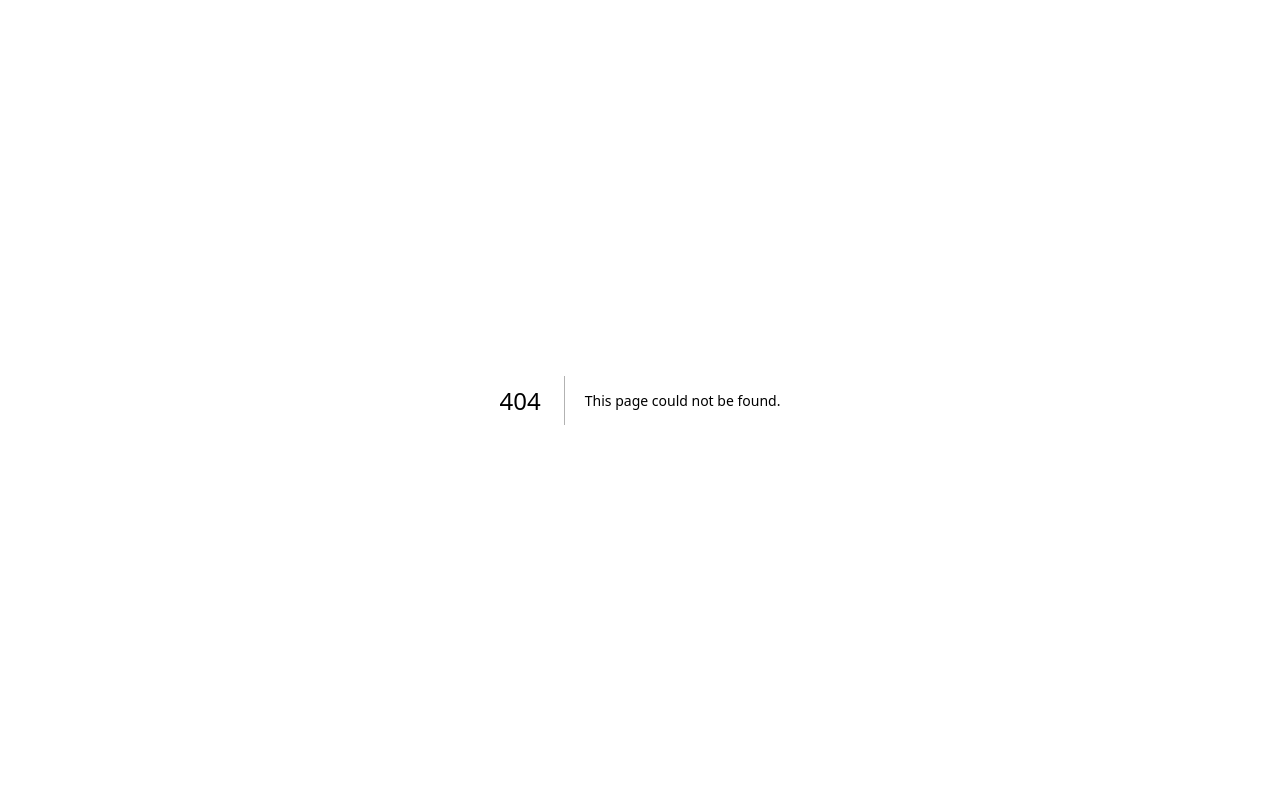
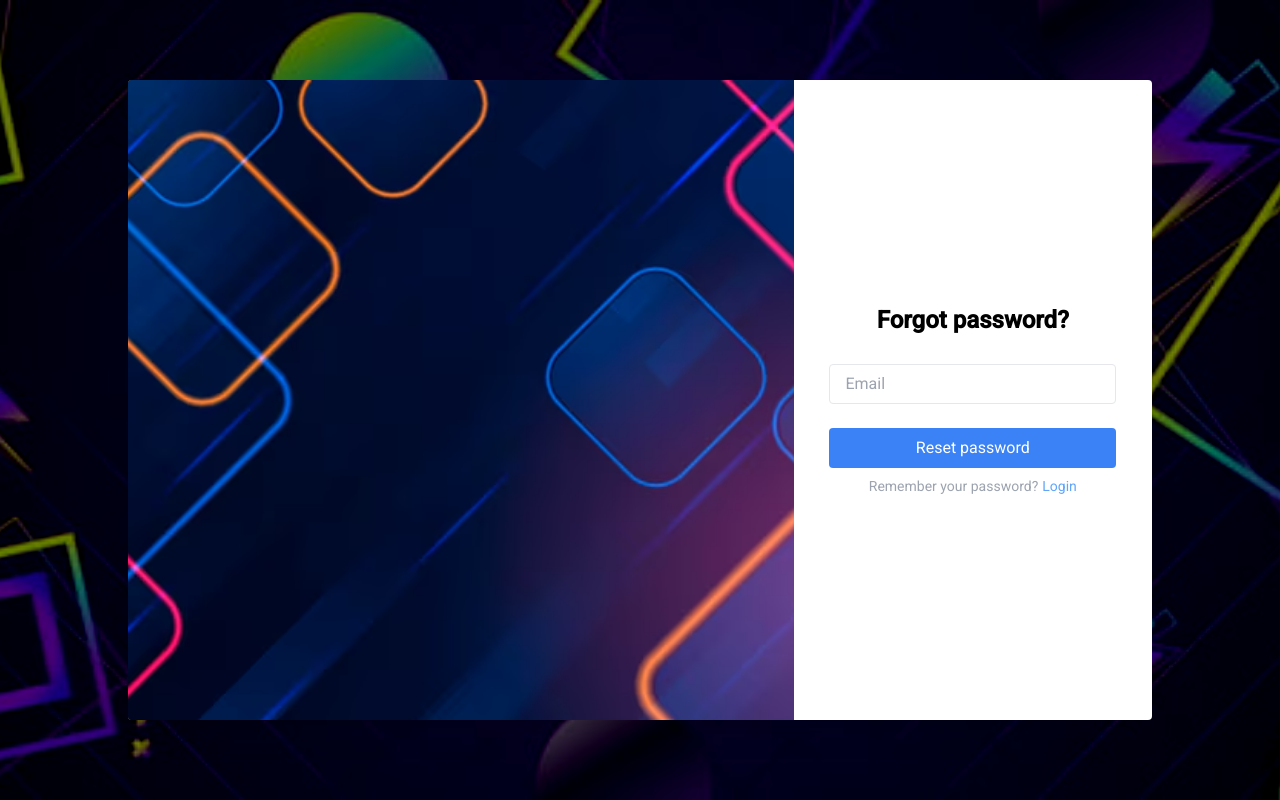
Before and after one commit to Phichitchai66022837/Tamroi_manager, a Next.js app: page /forgotpassword in a window 1280 px wide. Before the commit this address had no page. Built offline with nearby package versions, Linux system fonts and the light colour scheme.

Commit message:
Create reset password page

```diff
--- a/src/app/forgot/page.js
+++ /dev/null
@@ -1,9 +0,0 @@
-
-
-export default function Forgot() {
-    return (
-        <div>
-            <h1>Forgot</h1>
-        </div>
-    );
-}
--- /dev/null
+++ b/src/app/forgotpassword/page.js
@@ -0,0 +1,146 @@
+"use client";
+
+import { useState, useEffect, useRef } from "react";
+import { useRouter } from "next/navigation";
+import { Roboto } from "next/font/google";
+import Image from "next/image";
+
+const roboto = Roboto({
+    weight: ["400", "500"],
+    subsets: ["latin"],
+});
+
+export default function ResetPassword() {
+    const [formData, setFormData] = useState({ email: "" });
+    const [error, setError] = useState("");
+    const [isModalOpen, setIsModalOpen] = useState(false);
+    const emailRef = useRef(null);
+    const emailPattern = /^[^\s@]+@[^\s@]+\.[^\s@]+$/;
+
+    const focusField = (fieldRef) => {
+        if (fieldRef && fieldRef.current) {
+            fieldRef.current.focus();
+        }
+    };
+
+    const handleResetPassword = () => {
+        const { email } = formData;
+
+        if (!email) {
+            setError("Email is required.");
+            focusField(emailRef);
+            return;
+        }
+
+        if (!emailPattern.test(email)) {
+            setError("Invalid email format");
+            focusField(emailRef);
+            return;
+        }
+
+        setError("");
+        setIsModalOpen(true);
+    };
+
+    const handleKeyDown = (e) => {
+        if (e.key === "Enter") {
+            handleResetPassword();
+        }
+    };
+
+    useEffect(() => {
+        // Add event listener for Enter key press
+        window.addEventListener("keydown", handleKeyDown);
+
+        // Clean up event listener on component unmount
+        return () => {
+            window.removeEventListener("keydown", handleKeyDown);
+        };
+    }, [formData.email]); // Re-run when email changes
+
+    const handleChange = (e) => {
+        const { name, value } = e.target;
+        setFormData((prev) => ({ ...prev, [name]: value }));
+    };
+
+    return (
+        <div className={`w-screen h-screen flex justify-center items-center bg-[#dfdfdf] relative ${roboto.className}`}>
+            {isModalOpen && (
+                <div className="overlay absolute top-0 left-0 w-screen h-screen bg-black/50 flex justify-center items-center z-10">
+                    <div className="modal bg-white p-6 rounded shadow-lg text-center">
+                        <p className="text-black mb-4">Password reset link sent to your email</p>
+                        <button onClick={() => setIsModalOpen(false)} className="bg-blue-500 text-white px-4 py-2 rounded">OK</button>
+                    </div>
+                </div>
+            )}
+            <Image
+                src="/image/background2.jpg"
+                alt="Logo"
+                layout="fill"
+                objectFit="cover"
+                className="brightness-50 contrast-125"
+            />
+            <div className="bg-white w-[80%] h-[80%] rounded drop-shadow-xl relative flex justify-center items-center">
+                <div className="w-[65%] h-full rounded-l bg-black relative max-[479px]:hidden max-[767px]:w-[35%] max-[630px]:hidden max-[979px]:w-[45%] max-[1200px]:w-[60%]">
+                    <Image
+                        src="/image/background.png"
+                        alt="Logo"
+                        layout="fill"
+                        objectFit="cover"
+                        className="rounded-l"
+                    />
+                </div>
+                <div className="w-[35%] h-full flex justify-center items-center max-[479px]:w-full max-[767px]:w-[75%] max-[630px]:w-full max-[979px]:w-[55%] max-[1200px]:w-[40%]">
+                    <div className="w-[80%] h-[80%] flex flex-col justify-center items-center max-[479px]:h-full">
+                        <span className="text-black text-2xl select-none font-semibold mb-7">
+                            Forgot password?
+                        </span>
+
+                        {/* Input Email */}
+                        <div className="w-full relative mb-3">
+                            <input
+                                ref={emailRef}
+                                name="email"
+                                type="email"
+                                value={formData.email}
+                                onChange={handleChange}
+                                className={`peer w-full h-[40px] rounded border text-black pl-4 outline-sky-400 autofill:bg-white ${!formData.email && error.includes("Email") ? "border-red-500" : ""}`}
+                                style={{
+                                    WebkitBoxShadow: "0 0 0px 1000px white inset"
+                                }}
+                            />
+                            <span
+                                onClick={() => focusField(emailRef)}
+                                className={`peer absolute left-4 text-gray-400 select-none text-center bg-white transition-all duration-200 pointer-events-none peer-focus:top-[-11px] peer-focus:w-16 peer-focus:text-sky-400 ${formData.email ? "top-[-11px] w-16 text-sky-400" : "top-2"}`}
+                            >
+                                Email
+                            </span>
+                        </div>
+
+                        {/* Error Message */}
+                        {error && (
+                            <span className="text-red-500 text-[14px] mb-3">{error}</span>
+                        )}
+
+                        {/* Reset Password Button */}
+                        <button
+                            onClick={handleResetPassword}
+                            className="w-full h-[40px] bg-blue-500 duration-300 text-white rounded mt-3 hover:bg-blue-600"
+                        >
+                            Reset password
+                        </button>
+
+                        <div className="flex justify-center items-center mt-2">
+                            <span className="text-gray-400 text-[14px]">
+                                Remember your password?
+                            </span>
+                            <a href="/login" className="text-blue-400 text-[14px] ml-1">
+                                Login
+                            </a>
+                        </div>
+                    </div>
+                </div>
+            </div>
+        </div>
+    );
+}
--- a/src/app/login/page.js
+++ b/src/app/login/page.js
@@ -153,6 +153,9 @@ export default function Login() {
                                 onChange={(e) => setEmail(e.target.value)}
                                 className={`peer w-full h-[40px] rounded border text-black pl-4 outline-sky-400 ${isEmailEmpty || isInvalidEmail ? "border-red-500" : ""
                                     }`}
+                                style={{
+                                    WebkitBoxShadow: "0 0 0px 1000px white inset"
+                                }}
                             />
                             <span
                                 onClick={() => handleSpanClick(emailRef)}
@@ -172,6 +175,9 @@ export default function Login() {
                                 onChange={(e) => setPassword(e.target.value)}
                                 className={`peer w-full h-[40px] rounded border text-black pl-4 outline-sky-400 ${isPasswordEmpty ? "border-red-500" : ""
                                     }`}
+                                style={{
+                                    WebkitBoxShadow: "0 0 0px 1000px white inset"
+                                }}
                             />
                             <span
                                 onClick={() => handleSpanClick(passwordRef)}
@@ -187,7 +193,7 @@ export default function Login() {
                             <span className="text-red-500 text-[14px] mb-3">{error}</span>
                         )}
 
-                        <a href="/forgot" className="text-[14px] mt-3 text-blue-400">
+                        <a href="/forgotpassword" className="text-[14px] mt-3 text-blue-400">
                             Forgot Password?
                         </a>
                         <button
--- a/src/app/register/page.js
+++ b/src/app/register/page.js
@@ -133,6 +133,9 @@ export default function Signup() {
                                 value={formData.email}
                                 onChange={handleChange}
                                 className={`peer w-full h-[40px] rounded border text-black pl-4 outline-sky-400  ${!formData.email && error.includes("Email") ? "border-red-500" : ""}`}
+                                style={{
+                                    WebkitBoxShadow: "0 0 0px 1000px white inset"
+                                }}
                             />
                             <span
                                 onClick={() => handleSpanClick(emailRef)}
@@ -151,6 +154,9 @@ export default function Signup() {
                                 value={formData.password}
                                 onChange={handleChange}
                                 className={`peer w-full h-[40px] rounded border text-black pl-4 outline-sky-400 ${!formData.password && error.includes("Password") ? "border-red-500" : ""}`}
+                                style={{
+                                    WebkitBoxShadow: "0 0 0px 1000px white inset"
+                                }}
                             />
                             <span
                                 onClick={() => handleSpanClick(passwordRef)}
@@ -172,6 +178,9 @@ export default function Signup() {
                                 value={formData.username}
                                 onChange={handleChange}
                                 className={`peer w-full h-[40px] rounded border text-black pl-4 outline-sky-400 ${!formData.username && error.includes("Username") ? "border-red-500" : ""}`}
+                                style={{
+                                    WebkitBoxShadow: "0 0 0px 1000px white inset"
+                                }}
                             />
                             <span
                                 onClick={() => handleSpanClick(usernameRef)}
```
